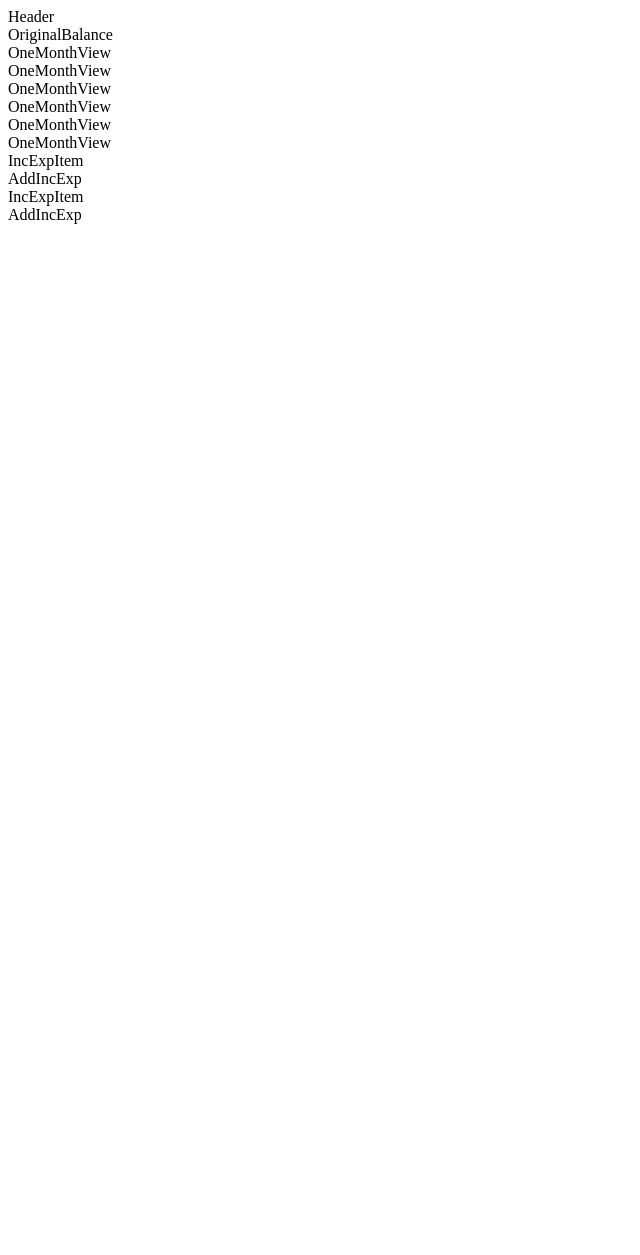
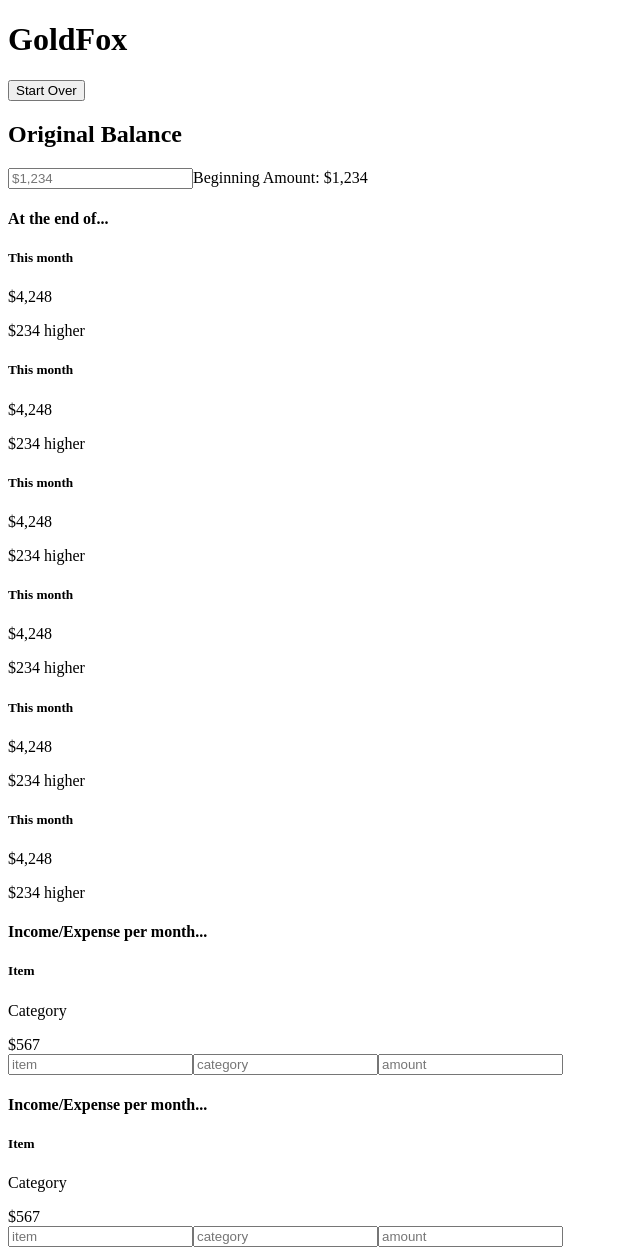
Before and after one commit to joshua-rdrgz/goldfox, a React (Create React App) app: page / in a window 1280 px wide. Shown: the whole page, without its empty margins (0-640 px from the left). Before the commit the page ends 800 px from the top, so only its background shows below. Built offline with nearby package versions, Linux system fonts and the light colour scheme.

Commit message:
Add base JSX (no class names added yet)
Update architecture to include Header folder and utilities folder.

```diff
--- a/src/App.js
+++ b/src/App.js
@@ -1,6 +1,6 @@
 import React, { Fragment } from 'react';
 
-import Header from './components/Header';
+import Header from './components/Header/Header';
 import OriginalBalance from './components/OriginalBalance';
 import SixMonthView from './components/Six-Month-View/SixMonthView';
 import IncomeExpense from './components/IncomeExpense/IncomeExpense';
@@ -9,10 +9,12 @@
   return (
     <Fragment>
       <Header />
-      <OriginalBalance />
-      <SixMonthView />
-      <IncomeExpense />
-      <IncomeExpense />
+      <main>
+        <OriginalBalance />
+        <SixMonthView />
+        <IncomeExpense />
+        <IncomeExpense />
+      </main>
     </Fragment>
   );
 }
--- a/src/components/Header.js
+++ /dev/null
@@ -1,9 +0,0 @@
-import React from 'react'
-
-function Header() {
-  return (
-    <div>Header</div>
-  )
-}
-
-export default Header
--- /dev/null
+++ b/src/components/Header/Header.js
@@ -0,0 +1,14 @@
+import React from "react";
+
+import StartOver from "./StartOver";
+
+function Header() {
+  return (
+    <header>
+      <h1>GoldFox</h1>
+      <StartOver />
+    </header>
+  );
+}
+
+export default Header;
--- /dev/null
+++ b/src/components/Header/StartOver.js
@@ -0,0 +1,11 @@
+import React from 'react'
+
+function StartOver() {
+  return (
+    <>
+      <button>Start Over</button>
+    </>
+  )
+}
+
+export default StartOver
--- a/src/components/IncomeExpense/AddIncExp.js
+++ b/src/components/IncomeExpense/AddIncExp.js
@@ -2,7 +2,11 @@
 
 function AddIncExp() {
   return (
-    <div>AddIncExp</div>
+    <div>
+      <label htmlFor="item" /><input type="text" name="item" id="item" placeholder='item'/>
+      <label htmlFor="category" /><input type="text" name="category" id="category" placeholder='category'/>
+      <label htmlFor="amount" /><input type="text" name="amount" id="amount" placeholder='amount'/>
+    </div>
   )
 }
 
--- a/src/components/IncomeExpense/IncExpItem.js
+++ b/src/components/IncomeExpense/IncExpItem.js
@@ -1,8 +1,15 @@
 import React from 'react'
+
+import NumberWrapper from '../utilities/NumberWrapper'
 
 function IncExpItem() {
   return (
-    <div>IncExpItem</div>
+    <div>
+      {/* We'll want to map over this in actuality, what's here is the content that we'll map */}
+      <h5>Item</h5>
+      <p>Category</p>
+      <NumberWrapper>$567</NumberWrapper>
+    </div>
   )
 }
 
--- a/src/components/IncomeExpense/IncomeExpense.js
+++ b/src/components/IncomeExpense/IncomeExpense.js
@@ -5,10 +5,13 @@
 
 function IncomeExpense() {
   return (
-    <div>
-      <IncExpItem />
-      <AddIncExp />
-    </div>
+    <section>
+      <h4>Income/Expense per month...</h4>
+      <div>
+        <IncExpItem />
+        <AddIncExp />
+      </div>
+    </section>
   )
 }
 
--- a/src/components/OriginalBalance.js
+++ b/src/components/OriginalBalance.js
@@ -2,7 +2,13 @@
 
 function OriginalBalance() {
   return (
-    <div>OriginalBalance</div>
+    <section>
+      <label htmlFor="original-balance">
+        <h2>Original Balance</h2>
+      </label>
+      <input type="text" name="original-balance" id="original-balance" placeholder='$1,234'/>
+      <span>Beginning Amount: $1,234</span>
+    </section>
   )
 }
 
--- a/src/components/Six-Month-View/OneMonthView.js
+++ b/src/components/Six-Month-View/OneMonthView.js
@@ -1,9 +1,15 @@
-import React from 'react'
+import React from "react";
+
+import NumberWrapper from "../utilities/NumberWrapper";
 
 function OneMonthView() {
   return (
-    <div>OneMonthView</div>
-  )
+    <div>
+      <h5>This month</h5>
+      <NumberWrapper>$4,248</NumberWrapper>
+      <p>$234 higher</p>
+    </div>
+  );
 }
 
-export default OneMonthView
+export default OneMonthView;
--- a/src/components/Six-Month-View/SixMonthView.js
+++ b/src/components/Six-Month-View/SixMonthView.js
@@ -4,6 +4,8 @@
 
 function SixMonthView() {
   return (
+    <section>
+      <h4>At the end of...</h4>
       <div>
         <OneMonthView />
         <OneMonthView />
@@ -12,6 +14,7 @@
         <OneMonthView />
         <OneMonthView />
       </div>
+    </section>
   )
 }
 
--- /dev/null
+++ b/src/components/utilities/NumberWrapper.js
@@ -0,0 +1,11 @@
+import React from "react";
+
+function NumberWrapper(props) {
+  return (
+    <>
+      <span>{props.children}</span>
+    </>
+  )
+}
+
+export default NumberWrapper;
```
Lines whose indentation alone changed are shown as unchanged.
